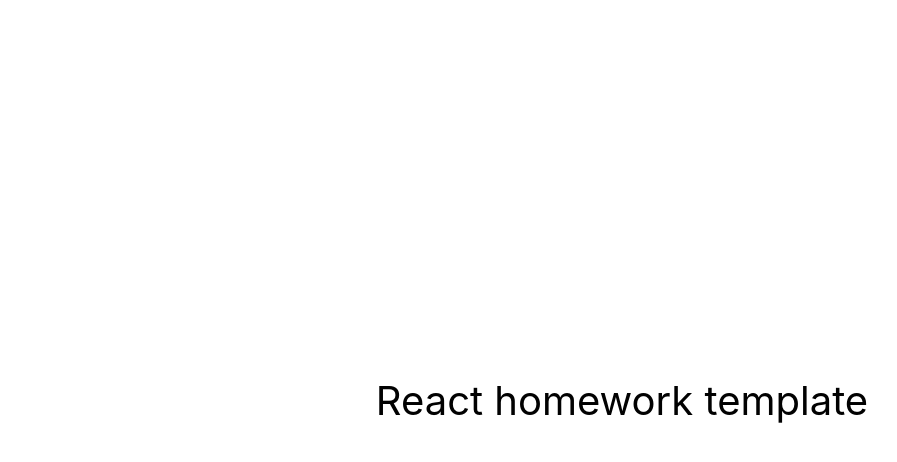
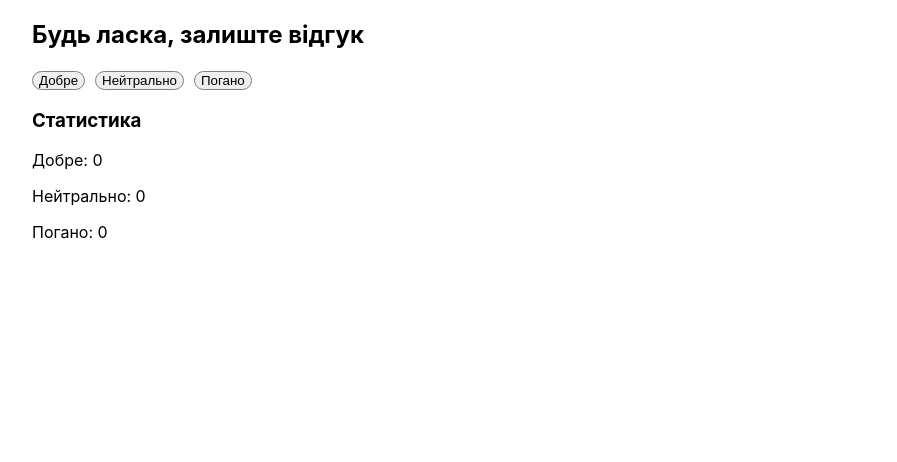
Before and after one commit to Nearh777/goit-react-hw-02-feedback, a React (Create React App) app: page / in a window 1280 px wide. Shown: the top 462 px of the page, without its empty margins (18-915 px from the left). Built offline with nearby package versions, Linux system fonts and the light colour scheme.

Commit message:
step one finisf

```diff
--- a/package.json
+++ b/package.json
@@ -4,9 +4,12 @@
   "private": true,
   "homepage": "https://Nearh777.github.io/goit-react-hw-02-feedback/",
   "dependencies": {
+    "@emotion/react": "^11.11.0",
+    "@emotion/styled": "^11.11.0",
     "@testing-library/jest-dom": "^5.16.3",
     "@testing-library/react": "^12.1.4",
     "@testing-library/user-event": "^13.5.0",
+    "prop-types": "^15.8.1",
     "react": "^18.1.0",
     "react-dom": "^18.1.0",
     "react-scripts": "5.0.1",
--- a/src/components/App.jsx
+++ b/src/components/App.jsx
@@ -1,16 +1,9 @@
+import { Feedback } from './FeedbackOne/FeedbackOne';
+
 export const App = () => {
   return (
-    <div
-      style={{
-        height: '100vh',
-        display: 'flex',
-        justifyContent: 'center',
-        alignItems: 'center',
-        fontSize: 40,
-        color: '#010101'
-      }}
-    >
-      React homework template
+    <div>
+      <Feedback />
     </div>
   );
 };
--- /dev/null
+++ b/src/components/FeedbackOne/Controls.jsx
@@ -0,0 +1,25 @@
+import React from 'react';
+import PropTypes from 'prop-types';
+
+import { Button } from './Feedback.styled';
+
+export const Controls = ({ onGood, onNeutral, onBad }) => (
+  <div>
+    <Button type="button" onClick={onGood}>
+      Добре
+    </Button>
+    <Button type="button" onClick={onNeutral}>
+      Нейтрально
+    </Button>
+    <Button type="button" onClick={onBad}>
+      Погано
+    </Button>
+  </div>
+);
+
+
+Controls.propTypes = {
+    onGood: PropTypes.func.isRequired,
+    onNeutral: PropTypes.func.isRequired,
+    onBad: PropTypes.func.isRequired,
+}
--- /dev/null
+++ b/src/components/FeedbackOne/Feedback.styled.jsx
@@ -0,0 +1,13 @@
+import styled from '@emotion/styled';
+
+
+export const Container = styled.div`
+padding-left: 50px;
+`;
+
+export const Button = styled.button`
+border-radius: 10px;
+margin-right: 10px;
+border: 1px solid grey;
+
+`;
--- /dev/null
+++ b/src/components/FeedbackOne/FeedbackOne.jsx
@@ -0,0 +1,53 @@
+import React from 'react';
+import PropTypes from 'prop-types';
+import { Controls } from './Controls';
+
+import { Container } from './Feedback.styled';
+
+export class Feedback extends React.Component {
+  static propTypes = {
+    good: PropTypes.number,
+    neutral: PropTypes.number,
+    bad: PropTypes.number,
+  };
+
+  state = {
+    good: 0,
+    neutral: 0,
+    bad: 0,
+  };
+
+  handleGood = () => {
+    this.setState(prevState => ({
+      good: prevState.good + 1,
+    }));
+  };
+  handleNeutral = () => {
+    this.setState(prevState => ({
+      neutral: prevState.neutral + 1,
+    }));
+  };
+  handleBad = () => {
+    this.setState(prevState => ({
+      bad: prevState.bad + 1,
+    }));
+  };
+
+
+  render() {
+    return (
+      <Container>
+        <h2>Будь ласка, залиште відгук</h2>
+        <Controls
+          onGood={this.handleGood}
+          onNeutral={this.handleNeutral}
+          onBad={this.handleBad}
+        />
+        <h3>Статистика</h3>
+        <p>Добре: {this.state.good}</p>
+        <p>Нейтрально: {this.state.neutral}</p>
+        <p>Погано: {this.state.bad}</p>
+      </Container>
+    );
+  }
+}
```
Also changed, not shown: 1 other file (tests, documents, lock files or other folders).
